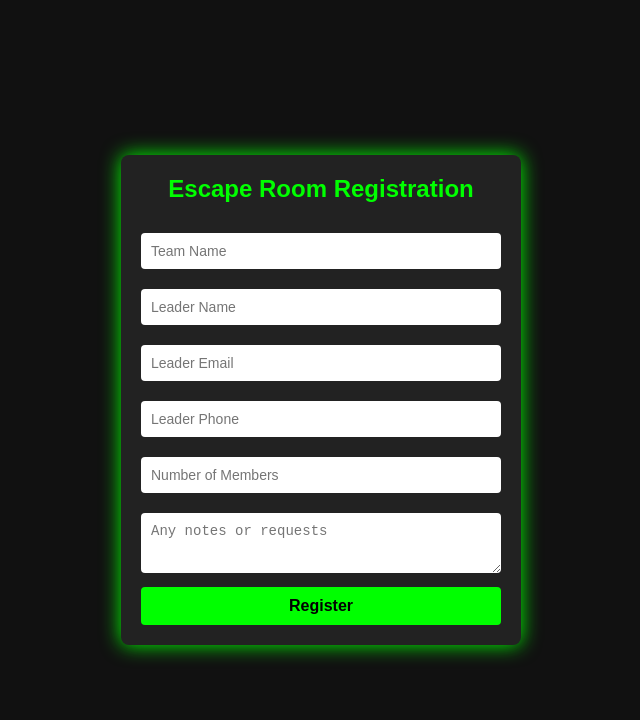
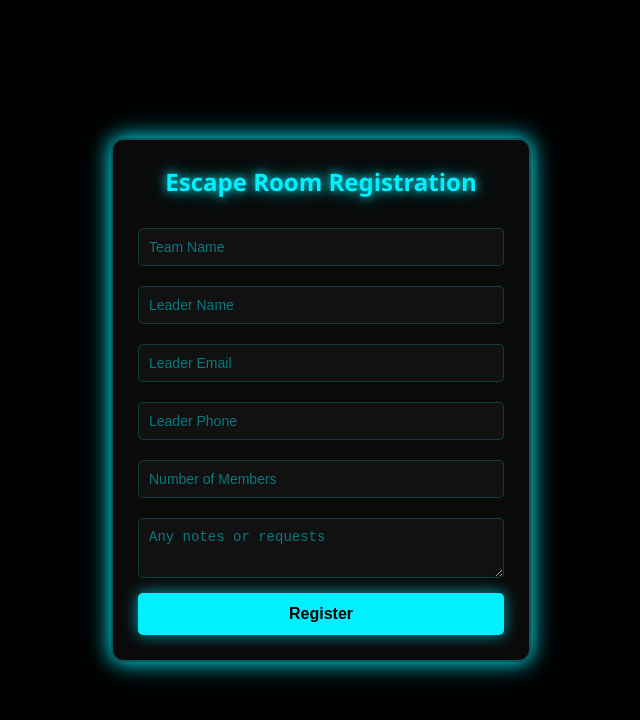
Before and after one commit to Tehcnical-Teams/technical-team-01-front, a plain HTML site: page index.html in a window 1280 px wide. Shown: the whole page, without its empty margins (319-959 px from the left). Drawn offline with Linux system fonts and the light colour scheme.

Commit message:
Update index.html

```diff
--- a/index.html
+++ b/index.html
@@ -10,9 +10,9 @@
     }
 
     body {
-      font-family: sans-serif;
-      background: #111;
-      color: #eee;
+      font-family: 'Segoe UI', Tahoma, Geneva, Verdana, sans-serif;
+      background-color: #000; /* خلفية سوداء */
+      color: #00f0ff; /* لون نص قريب من الأزرق النيون */
       display: flex;
       justify-content: center;
       align-items: center;
@@ -21,27 +21,38 @@
     }
 
     form {
-      background: #222;
-      padding: 20px;
-      border-radius: 8px;
-      box-shadow: 0 0 20px #0f0;
+      background-color: #0a0a0a;
+      padding: 25px;
+      border-radius: 12px;
+      box-shadow: 0 0 20px #00f0ff, 0 0 40px #00f0ff33;
       width: 100%;
-      max-width: 400px;
+      max-width: 420px;
+      border: 2px solid #00f0ff55;
     }
 
     h2 {
       text-align: center;
-      color: #0f0;
+      color: #00f0ff;
+      text-shadow: 0 0 10px #00f0ff, 0 0 20px #00f0ff88;
       margin-top: 0;
+      font-weight: bold;
     }
 
     input, textarea {
       width: 100%;
       padding: 10px;
       margin: 10px 0;
-      border: none;
-      border-radius: 4px;
+      border: 1px solid #00f0ff33;
+      border-radius: 5px;
       font-size: 14px;
+      background-color: #111;
+      color: #00f0ff;
+      outline: none;
+    }
+
+    input::placeholder,
+    textarea::placeholder {
+      color: #00f0ff77;
     }
 
     textarea {
@@ -51,18 +62,21 @@
 
     button {
       width: 100%;
-      padding: 10px;
-      background: #0f0;
+      padding: 12px;
+      background: #00f0ff;
       color: #000;
       border: none;
-      border-radius: 4px;
+      border-radius: 5px;
       font-weight: bold;
       cursor: pointer;
       font-size: 16px;
+      box-shadow: 0 0 15px #00f0ffaa;
+      transition: background 0.3s, box-shadow 0.3s;
     }
 
     button:hover {
-      background: #0c0;
+      background: #00cce0;
+      box-shadow: 0 0 25px #00f0ff;
     }
   </style>
 </head>
```
